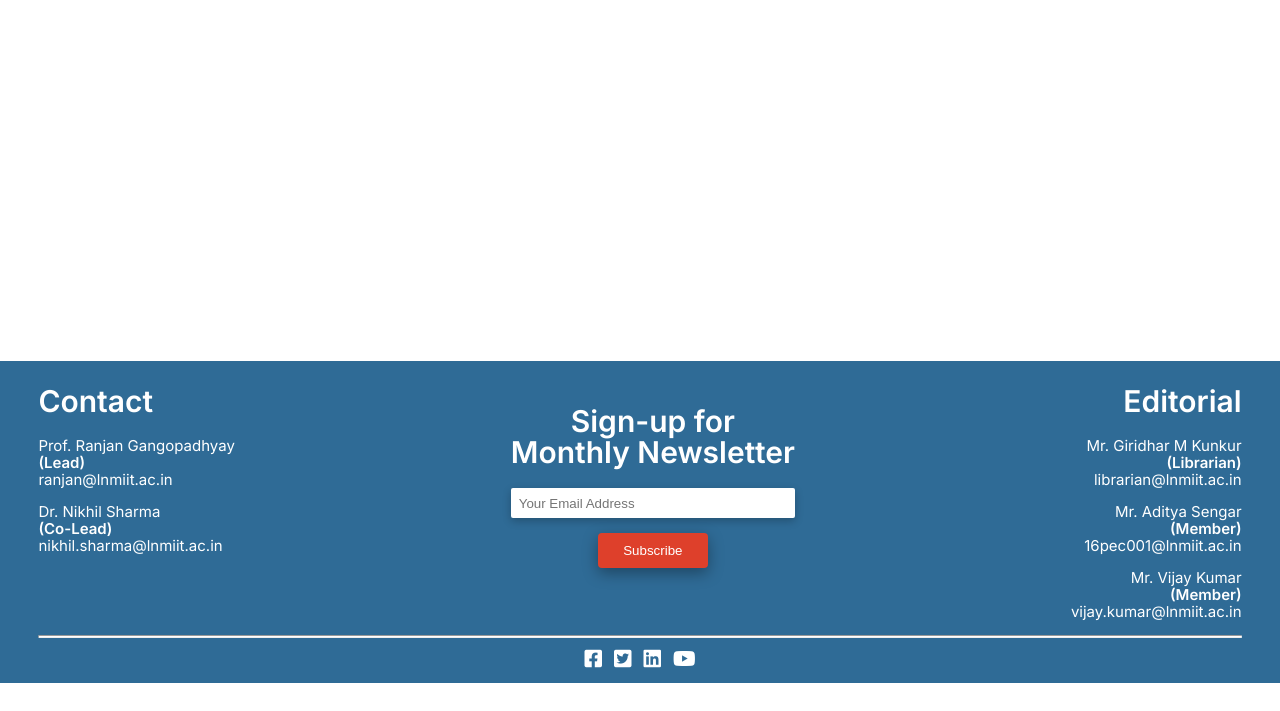
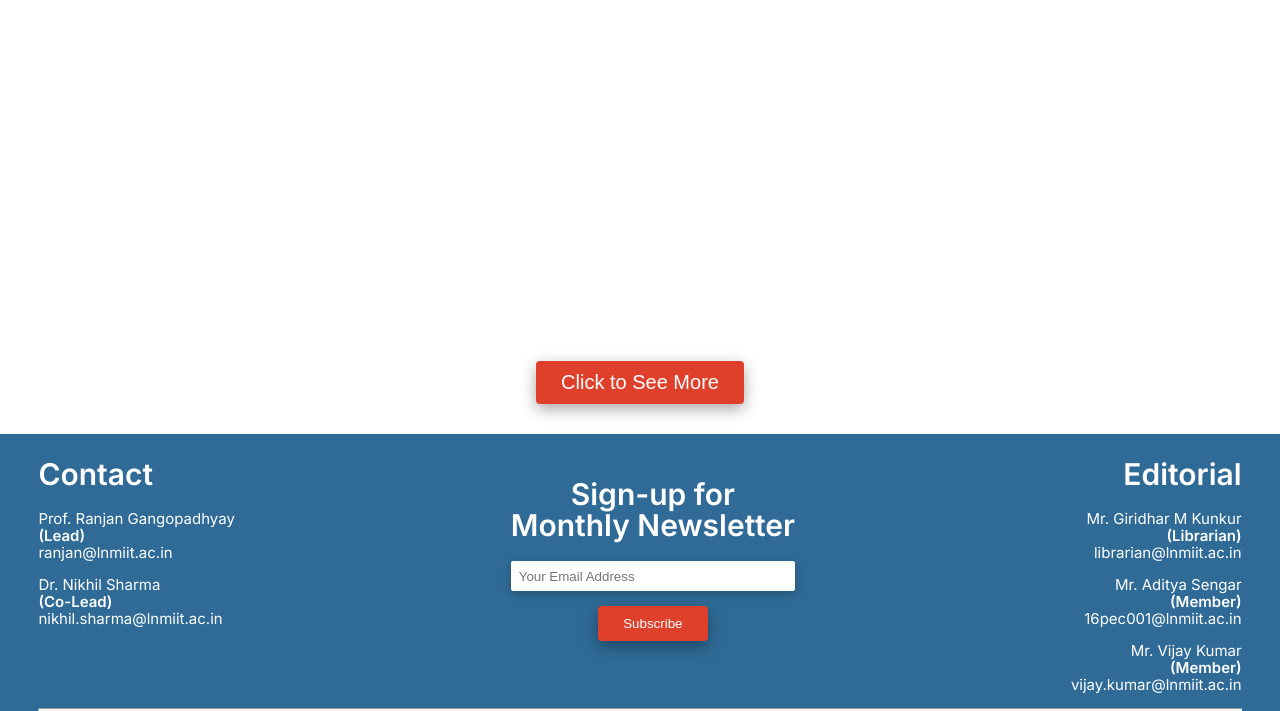
Before and after one commit to mr-kingshuk/Library-Blog, a plain HTML site: page HTML/books.html in a window 1280 px wide. Shown: the part 341-1052 px from the top of the page. Before the commit the page ends 1024 px from the top, so only its background shows below. Drawn offline with Linux system fonts and the light colour scheme; no server answers.

Commit message:
added see more button

```diff
--- a/CSS/footer.css
+++ b/CSS/footer.css
@@ -71,7 +71,8 @@
     box-shadow: rgba(0, 0, 0, 0.24) 0px 3px 8px;
 }
 
-.footer .information .newsletter button{
+.footer .information .newsletter button,
+.btn button{
     margin-top: 15px;
     background: #DE402B;
     color: white;
@@ -83,7 +84,25 @@
     box-shadow: rgba(0, 0, 0, 0.35) 0px 5px 15px;
 }
 
-.footer .information .newsletter button:hover{
+.btn{
+    margin: 0 auto;
+    margin-bottom: 30px;
+    width: fit-content;
+}
+
+.btn button{
+    margin: 0;
+}
+
+.btn button a{
+    color: white;
+    text-decoration: none;
+    font-size: 20px;
+}
+
+
+.footer .information .newsletter button:hover,
+.btn button:hover{
     background: #f81f02;
     box-shadow: rgba(50, 50, 93, 0.25) 0px 13px 27px -5px, rgba(0, 0, 0, 0.3) 0px 8px 16px -8px;
 }
--- a/HTML/books.html
+++ b/HTML/books.html
@@ -107,6 +107,11 @@
             </div>
         </div>
     </main>
+    <div class="btn">
+        <button>
+            <a href="https://docs.google.com/spreadsheets/d/1FdC8xPF3SMzAvdf2hREbiiPjWjISpOuq0aZuMlxvys0/edit#gid=1825661656 target="_blank"">Click to See More</a>
+        </button>
+    </div>
     <footer class="footer">
         <div class="information">
             <div class="contact">
```
Also changed, not shown: HTML/features.html (+5 -0 lines), HTML/focus.html (+5 -0 lines), HTML/highlights.html (+5 -0 lines), HTML/news.html (+5 -0 lines), HTML/research.html (+5 -0 lines).
